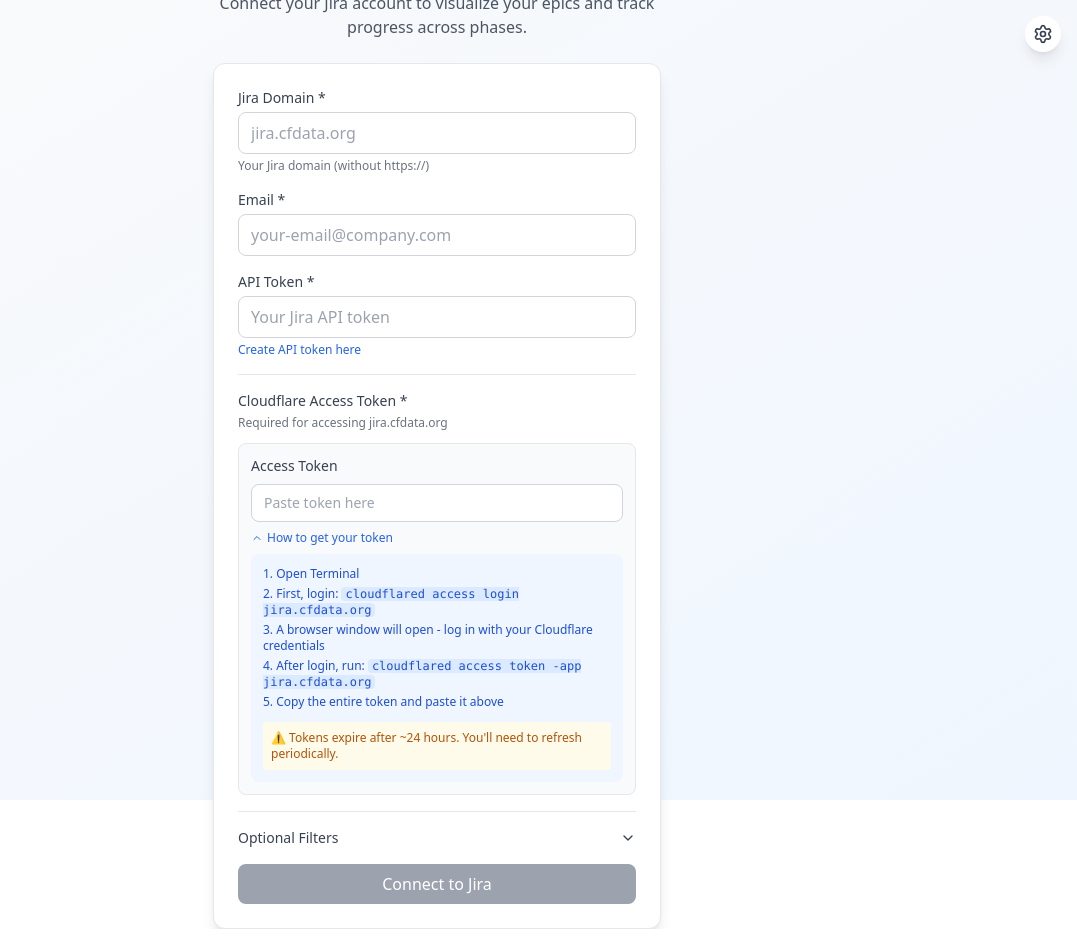
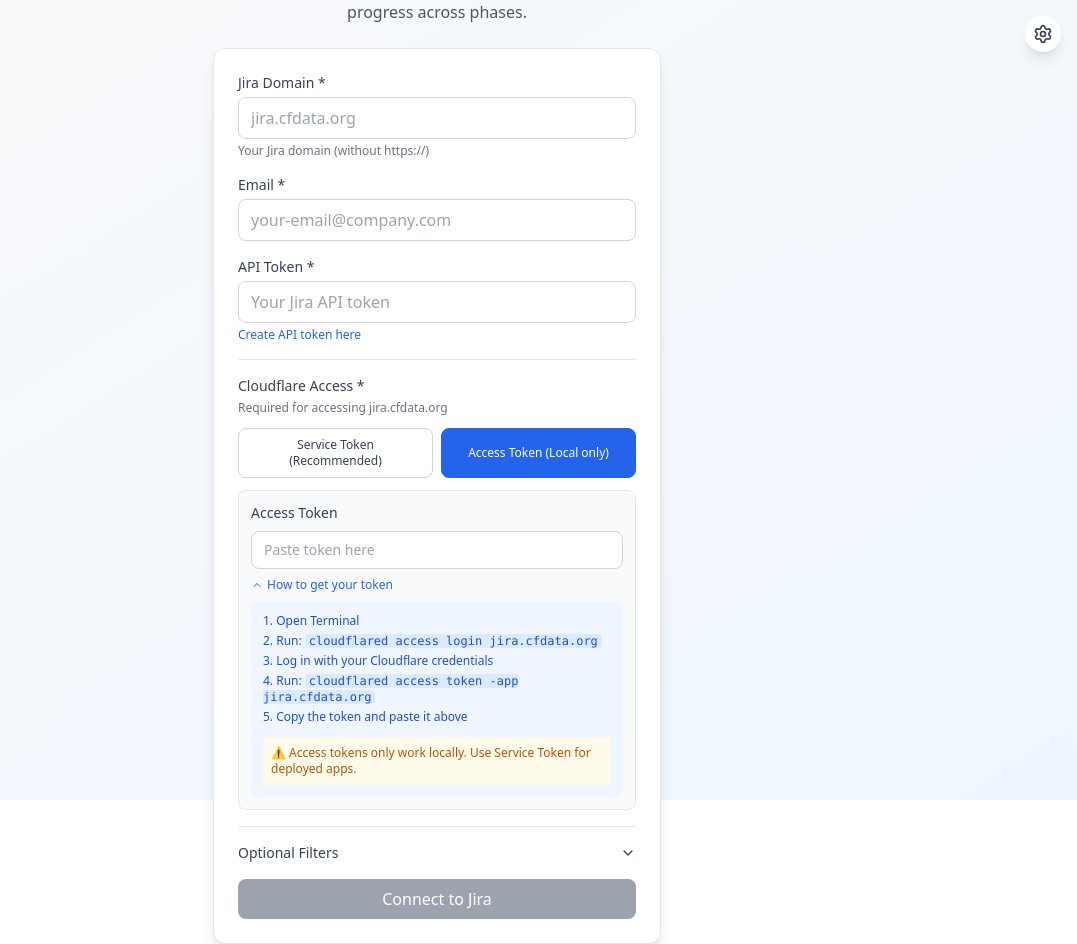
Before and after one commit to thicloudflare/jira-sprint-dashboard, a React (Vite) app: page / in a window 1280 px wide. Both pictures are taken after a click on the button "How to get your token". Shown: the whole page, without its empty margins (203-1280 px from the left). Built offline with nearby package versions, Linux system fonts and the light colour scheme.

Commit message:
Add Service Token support for CF Access - works for deployed apps

```diff
--- a/src/components/JiraSettings.tsx
+++ b/src/components/JiraSettings.tsx
@@ -29,6 +29,9 @@
   const [isTesting, setIsTesting] = useState(false);
   const [showFilters, setShowFilters] = useState(false);
   const [showTokenHelp, setShowTokenHelp] = useState(false);
+  const [cfAuthMethod, setCfAuthMethod] = useState<'token' | 'service'>(
+    localStorage.getItem('jira_cf_client_id') ? 'service' : 'token'
+  );
   const [config, setConfig] = useState<JiraConfig>({
     domain: localStorage.getItem('jira_domain') || '',
     email: localStorage.getItem('jira_email') || '',
@@ -132,10 +135,80 @@
         </div>
 
         <div className="border-t border-gray-200 pt-4">
-          <p className="text-sm font-medium text-gray-700 mb-1">Cloudflare Access Token *</p>
+          <p className="text-sm font-medium text-gray-700 mb-1">Cloudflare Access *</p>
           <p className="text-xs text-gray-500 mb-3">Required for accessing jira.cfdata.org</p>
 
-          <div className="space-y-3">
+          <div className="flex gap-2 mb-3">
+            <button
+              type="button"
+              onClick={() => setCfAuthMethod('service')}
+              className={`flex-1 py-2 px-3 text-xs font-medium rounded-lg border transition-colors ${
+                cfAuthMethod === 'service'
+                  ? 'bg-blue-600 text-white border-blue-600'
+                  : 'bg-white text-gray-700 border-gray-300 hover:bg-gray-50'
+              }`}
+            >
+              Service Token (Recommended)
+            </button>
+            <button
+              type="button"
+              onClick={() => setCfAuthMethod('token')}
+              className={`flex-1 py-2 px-3 text-xs font-medium rounded-lg border transition-colors ${
+                cfAuthMethod === 'token'
+                  ? 'bg-blue-600 text-white border-blue-600'
+                  : 'bg-white text-gray-700 border-gray-300 hover:bg-gray-50'
+              }`}
+            >
+              Access Token (Local only)
+            </button>
+          </div>
+
+          {cfAuthMethod === 'service' ? (
+            <div className="p-3 border border-gray-200 rounded-lg bg-gray-50 space-y-3">
+              <div>
+                <label className="block text-sm font-medium text-gray-700 mb-1">Client ID</label>
+                <input
+                  type="text"
+                  value={config.cfAccessClientId}
+                  onChange={(e) => setConfig({ ...config, cfAccessClientId: e.target.value })}
+                  placeholder="CF-Access-Client-Id"
+                  className="w-full px-3 py-2 border border-gray-300 rounded-lg focus:ring-2 focus:ring-blue-500 focus:border-transparent text-sm"
+                />
+              </div>
+              <div>
+                <label className="block text-sm font-medium text-gray-700 mb-1">Client Secret</label>
+                <input
+                  type="password"
+                  value={config.cfAccessClientSecret}
+                  onChange={(e) => setConfig({ ...config, cfAccessClientSecret: e.target.value })}
+                  placeholder="CF-Access-Client-Secret"
+                  className="w-full px-3 py-2 border border-gray-300 rounded-lg focus:ring-2 focus:ring-blue-500 focus:border-transparent text-sm"
+                />
+              </div>
+              <button
+                type="button"
+                onClick={() => setShowTokenHelp(!showTokenHelp)}
+                className="flex items-center gap-1 text-xs font-medium text-blue-600 hover:text-blue-800"
+              >
+                <ChevronDown className={`w-3 h-3 transition-transform ${showTokenHelp ? 'rotate-180' : ''}`} />
+                How to create a Service Token
+              </button>
+              {showTokenHelp && (
+                <div className="mt-2 p-3 bg-blue-50 rounded-lg">
+                  <ol className="text-xs text-blue-700 space-y-1 list-decimal list-inside">
+                    <li>Go to Cloudflare Zero Trust Dashboard</li>
+                    <li>Navigate to Access → Service Auth</li>
+                    <li>Create a new Service Token</li>
+                    <li>Copy the Client ID and Client Secret</li>
+                    <li>Paste them above</li>
+                  </ol>
+                  <p className="mt-3 text-xs text-green-700 bg-green-50 p-2 rounded">
+                    ✓ Service tokens don't expire and work for deployed apps.
+                  </p>
+                </div>
+              )}
+            </div>
+          ) : (
             <div className="p-3 border border-gray-200 rounded-lg bg-gray-50">
               <label className="block text-sm font-medium text-gray-700 mb-2">Access Token</label>
               <input
@@ -144,7 +217,6 @@
                 onChange={(e) => setConfig({ ...config, cfAccessToken: e.target.value })}
                 placeholder="Paste token here"
                 className="w-full px-3 py-2 border border-gray-300 rounded-lg focus:ring-2 focus:ring-blue-500 focus:border-transparent text-sm"
-                required
               />
               <button
                 type="button"
@@ -158,19 +230,18 @@
                 <div className="mt-2 p-3 bg-blue-50 rounded-lg">
                   <ol className="text-xs text-blue-700 space-y-1 list-decimal list-inside">
                     <li>Open Terminal</li>
-                    <li>First, login: <code className="bg-blue-100 px-1 rounded">cloudflared access login jira.cfdata.org</code></li>
-                    <li>A browser window will open - log in with your Cloudflare credentials</li>
-                    <li>After login, run: <code className="bg-blue-100 px-1 rounded">cloudflared access token -app jira.cfdata.org</code></li>
-                    <li>Copy the entire token and paste it above</li>
+                    <li>Run: <code className="bg-blue-100 px-1 rounded">cloudflared access login jira.cfdata.org</code></li>
+                    <li>Log in with your Cloudflare credentials</li>
+                    <li>Run: <code className="bg-blue-100 px-1 rounded">cloudflared access token -app jira.cfdata.org</code></li>
+                    <li>Copy the token and paste it above</li>
                   </ol>
                   <p className="mt-3 text-xs text-amber-700 bg-amber-50 p-2 rounded">
-                    ⚠️ Tokens expire after ~24 hours. You'll need to refresh periodically.
+                    ⚠️ Access tokens only work locally. Use Service Token for deployed apps.
                   </p>
                 </div>
               )}
             </div>
-
-          </div>
+          )}
         </div>
 
         <div className="border-t border-gray-200 pt-4">
@@ -216,7 +287,8 @@
 
         <button
           type="submit"
-          disabled={isTesting || !config.domain || !config.email || !config.apiToken || !config.cfAccessToken}
+          disabled={isTesting || !config.domain || !config.email || !config.apiToken ||
+            (cfAuthMethod === 'service' ? (!config.cfAccessClientId || !config.cfAccessClientSecret) : !config.cfAccessToken)}
           className="w-full bg-blue-600 text-white py-2 px-4 rounded-lg hover:bg-blue-700 transition-colors disabled:bg-gray-400 disabled:cursor-not-allowed flex items-center justify-center gap-2"
         >
           {isTesting ? (
```
Also changed, not shown: worker/index.ts (+10 -9 lines).
